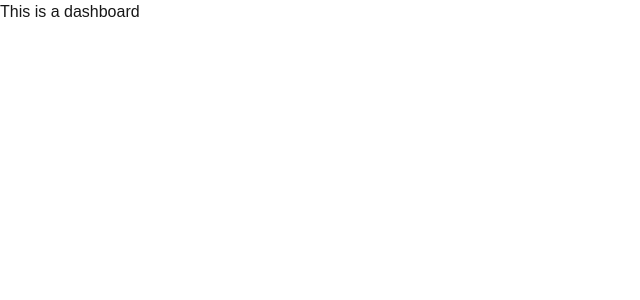
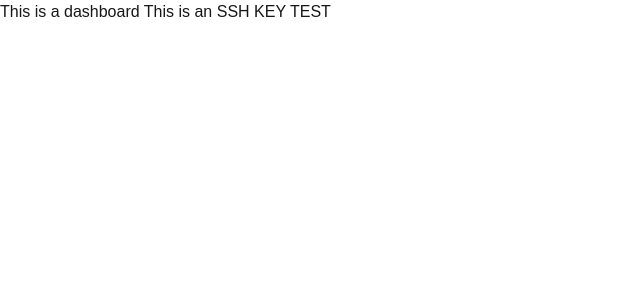
Before and after one commit to maskjelly/lazy-crm, a Next.js app: page /dashboard in a window 1280 px wide. Shown: the top 300 px of the page, without its empty margins (0-640 px from the left). Built offline with nearby package versions, Linux system fonts and the light colour scheme.

Commit message:
sshkeytest

```diff
--- a/app/dashboard/page.tsx
+++ b/app/dashboard/page.tsx
@@ -2,6 +2,7 @@ export default function Home() {
     return (
         <div>
             This is a dashboard
+            This is an SSH KEY TEST
         </div>
     )
 }
```
